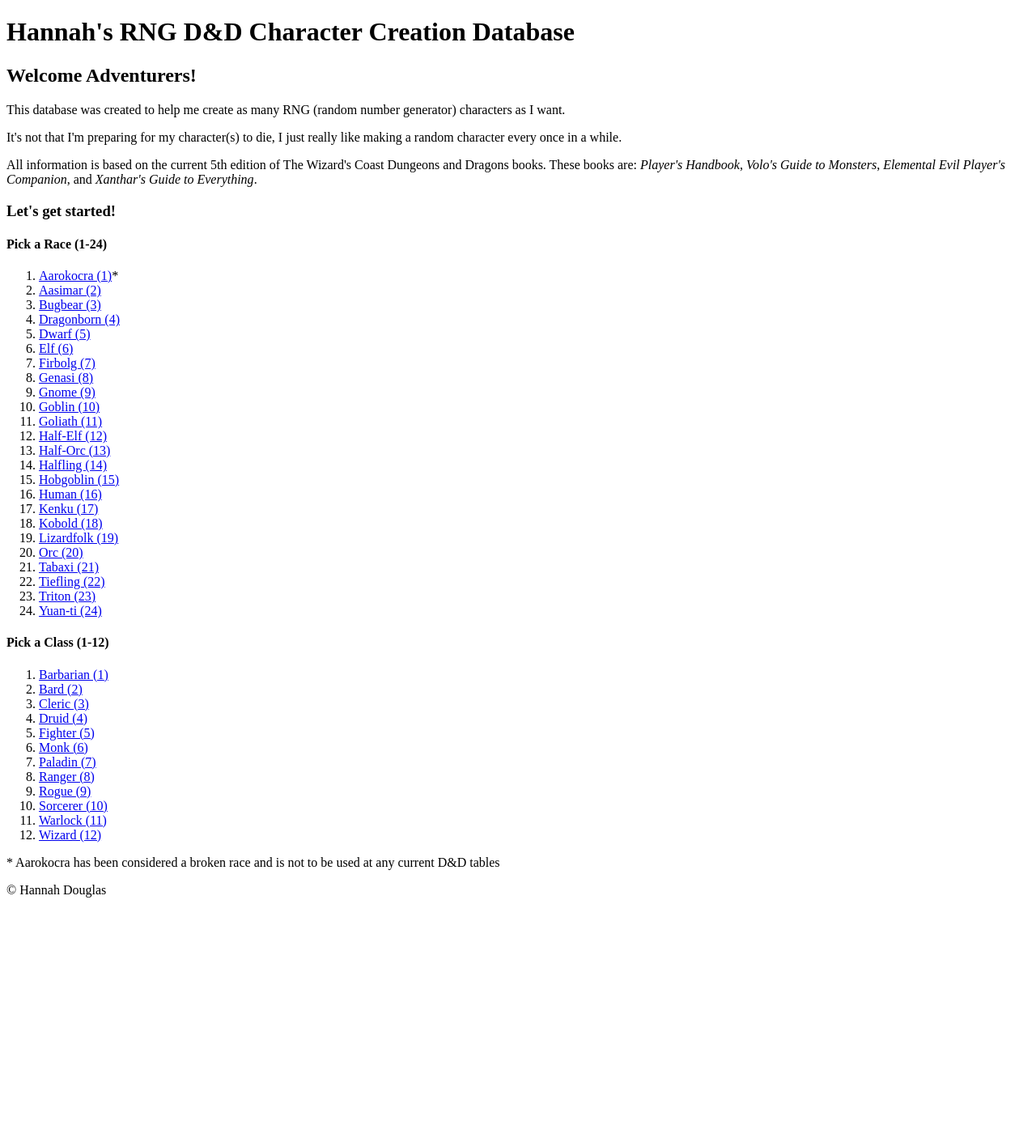
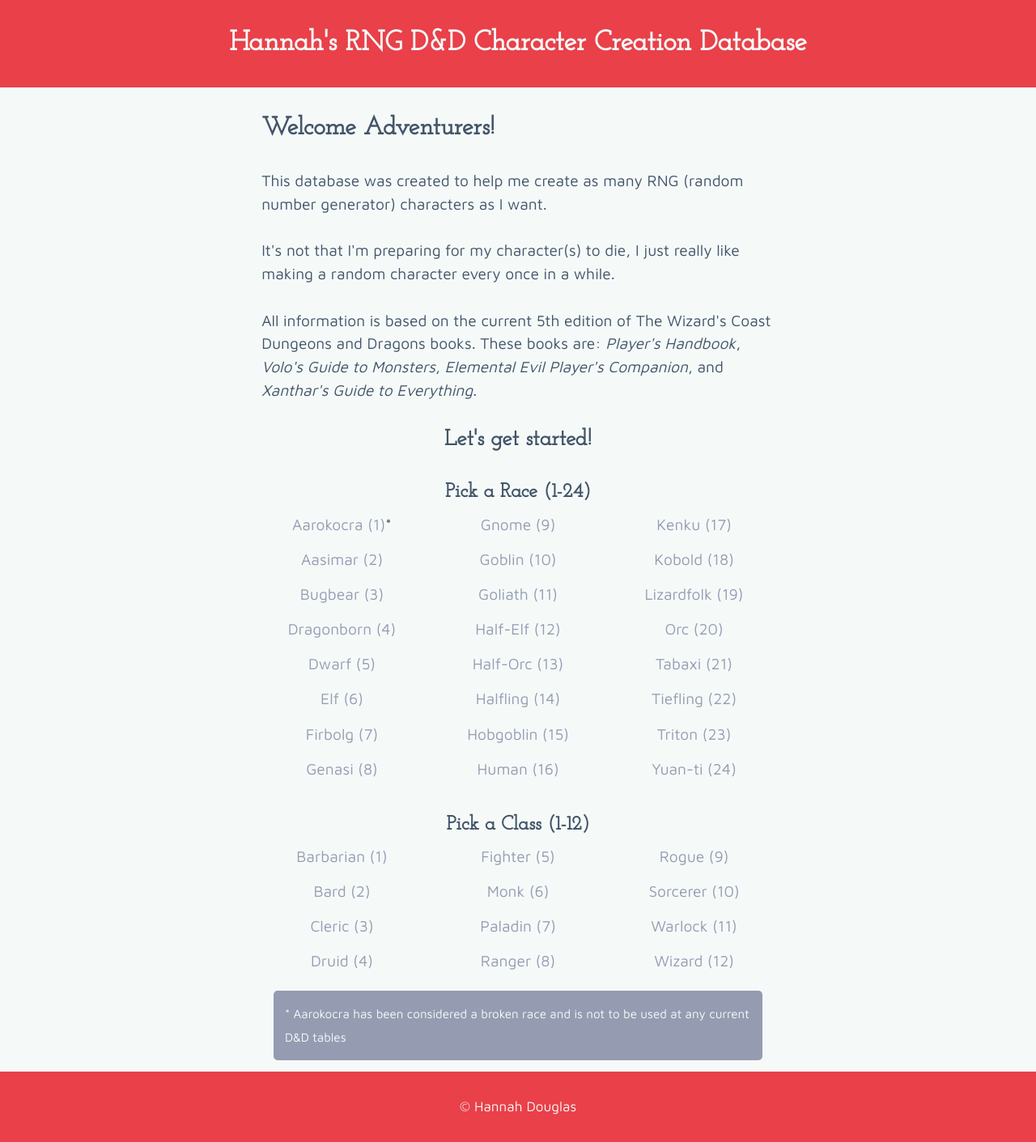
Before and after one commit to hldouglas/dnd-character-creation, a Jekyll site: the page built from index.html, in a window 1280 px wide. Shown: the whole page at 81% size. Built offline with Jekyll 4.4.1, drawn with Linux system fonts in a browser that asks for light colours; before the commit the page ends 1125 px from its top, so only the background shows below that.

```diff
--- a/_config.yml
+++ b/_config.yml
@@ -1,2 +1,2 @@
 permalink: pretty
-baseurl: "dnd-character-creation"
+baseurl: "/dnd-character-creation"
```
